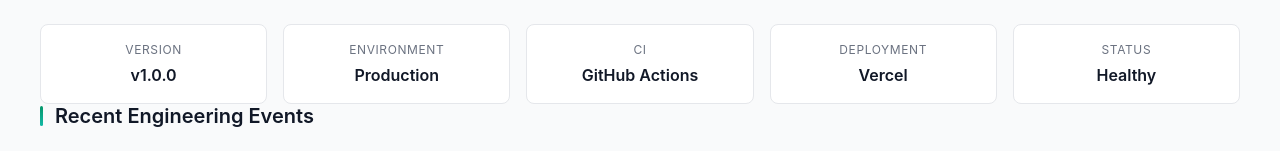
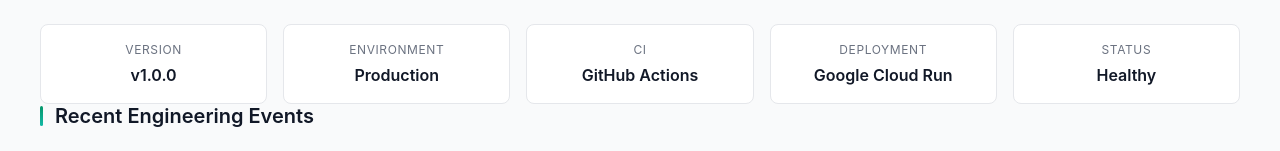
Before and after one commit to khanadil84/carbon-footprint-awareness-platform, a React (Vite) app: page /engineering in a window 1280 px wide. Shown: the part 1208-1359 px from the top of the page. Built offline with nearby package versions, Linux system fonts and the light colour scheme; no server answers.

Commit message:
docs: update deployment to Google Cloud Run

```diff
--- a/src/components/engineering/engineeringData.js
+++ b/src/components/engineering/engineeringData.js
@@ -120,7 +120,7 @@ export const BUILD_INFO = [
   { label: 'Version', value: 'v1.0.0' },
   { label: 'Environment', value: 'Production' },
   { label: 'CI', value: 'GitHub Actions' },
-  { label: 'Deployment', value: 'Vercel' },
+  { label: 'Deployment', value: 'Google Cloud Run' },
   { label: 'Status', value: 'Healthy' },
 ];
 
```
